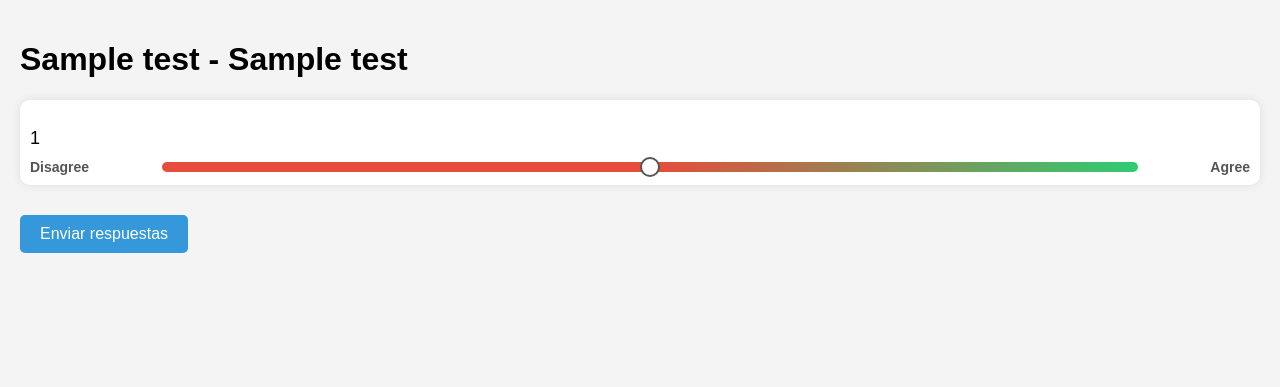
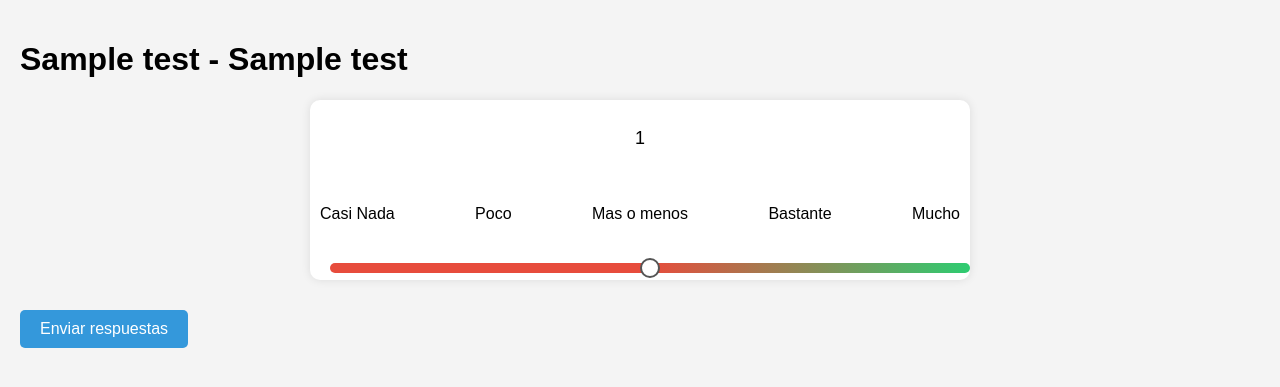
Before and after one commit to albatellouc3m/LABCSI2425_R8108, a Flask app: template labcsi/templates/mostrar_test.html in a window 1280 px wide. Shown: the top 387 px of the page. Run offline with Flask 3, Linux system fonts and the light colour scheme; the template is opened without the code that fills it: most values are stand-ins (such as "Sample title", 1, 10 or a date in 2020).

Commit message:
cossitas

```diff
--- a/labcsi/data_management.py
+++ b/labcsi/data_management.py
@@ -186,7 +186,7 @@ def calcular_y_guardar_resultado(username, name_test, preguntas, respuestas):
 
             # Actualizar las respuestas y el resultado encriptadas
             actualizar_respuestas_encriptadas(username, name_test, preguntas, respuestas_encriptadas)
-            #actualizar_resultado_encriptado(username, name_test, resultado_encriptado) #nofunciona
+            actualizar_resultado_encriptado(username, name_test, resultado_encriptado) #nofunciona
 
             key = cargar_clave()
             f = Fernet(key)
--- a/labcsi/main.py
+++ b/labcsi/main.py
@@ -90,7 +90,7 @@ def guardar_respuestas():
     respuestas = request.form.getlist('respuestas[]')
 
     # Llamar a la función en data_management.py que guarda las respuestas y calcula el resultado
-    status, message, result, description = data_management.guardar_y_calcular_resultado(username, name_test, preguntas, respuestas)
+    status, message, result, description = data_management.calcular_y_guardar_resultado(username, name_test, preguntas, respuestas)
 
     if status == 0:
         flash(message, "success")
--- a/labcsi/static/style/mostrar_test.css
+++ b/labcsi/static/style/mostrar_test.css
@@ -6,6 +6,12 @@ body {
     background-color: #f4f4f4;
 }
 
+.questions{
+    display: flex;
+    flex-direction: column;
+    justify-content: center;
+    align-items:center;
+}
 /* Estilos para la pregunta */
 .question-container {
     margin-bottom: 30px;
@@ -13,32 +19,43 @@ body {
     background-color: #fff;
     border-radius: 10px;
     box-shadow: 0 0 10px rgba(0, 0, 0, 0.1);
+    height: 20vh;
+    width: 50vw;
+    align-content: center;
 }
+
 
 .question-text {
     font-size: 18px;
-    margin-bottom: 10px;
+    margin-bottom: 7vh;
+    display: flex;
+    align-items: center;
+    justify-content: center;
 }
 
 /* Contenedor del slider */
 .slider-container {
     display: flex;
-    align-items: center;
+    flex-direction: column;
     justify-content: space-between;
     margin-top: 10px;
 }
 
-.label-left,
-.label-right {
-    font-size: 14px;
-    color: #555;
-    font-weight: bold;
+.slider-labels {
+    display: flex;
+    margin-bottom: 5vh;
+    justify-content: space-between;
+}
+
+.label{
+    display: flex;
+
 }
 
 /* Estilos para el slider */
 .slider {
     -webkit-appearance: none;
-    width: 80%;
+    width: 100%;
     height: 10px;
     background: linear-gradient(to right, #e74c3c 0%, #e74c3c 50%, #2ecc71 100%);
     outline: none;
--- a/labcsi/templates/mostrar_test.html
+++ b/labcsi/templates/mostrar_test.html
@@ -11,20 +11,27 @@
 
     <form action="/guardar_respuestas" method="POST">
         <input type="hidden" name="name_test" value="{{ test[0] }}">
-
+        <div class="questions">
         {% for pregunta in preguntas %}
             <div class="question-container">
                 <p class="question-text">{{ pregunta[0] }}</p>  <!-- Muestra la pregunta -->
                 <input type="hidden" name="question[]" value="{{ pregunta[0] }}">
 
                 <div class="slider-container">
-                    <label for="respuesta_{{ loop.index }}" class="label-left">Disagree</label>
+
+                        <div class="slider-labels">
+                            <span class="label">Casi Nada</span>
+                            <span class="label">Poco</span>
+                            <span class="label">Mas o menos</span>
+                            <span class="label">Bastante</span>
+                            <span class="label">Mucho</span>
+                        </div>
+
                     <input type="range" id="respuesta_{{ loop.index }}" name="respuestas[]" min="1" max="5" step="1" class="slider" required>
-                    <label for="respuesta_{{ loop.index }}" class="label-right">Agree</label>
                 </div>
             </div>
         {% endfor %}
-
+        </div>
         <button type="submit" class="submit-btn">Enviar respuestas</button>
     </form>
 </body>
```
Also changed, not shown: 1 other file.
